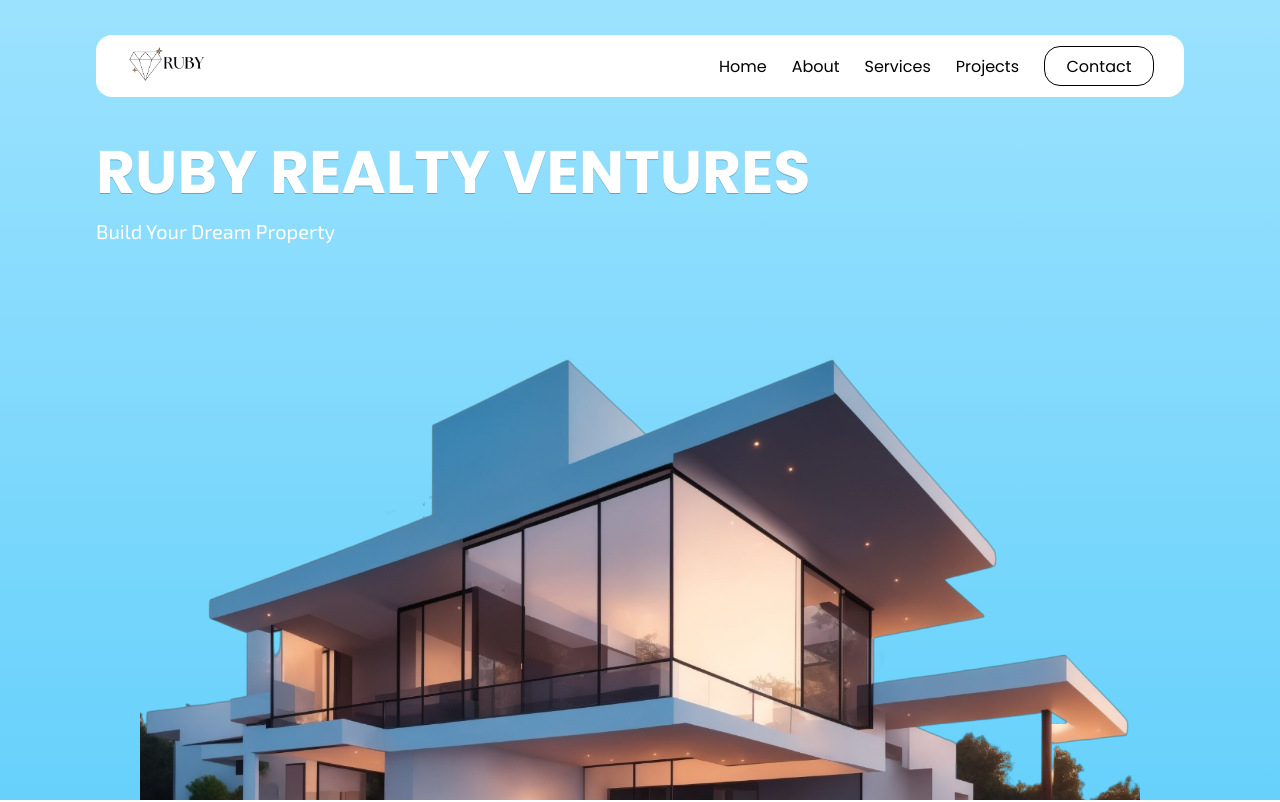
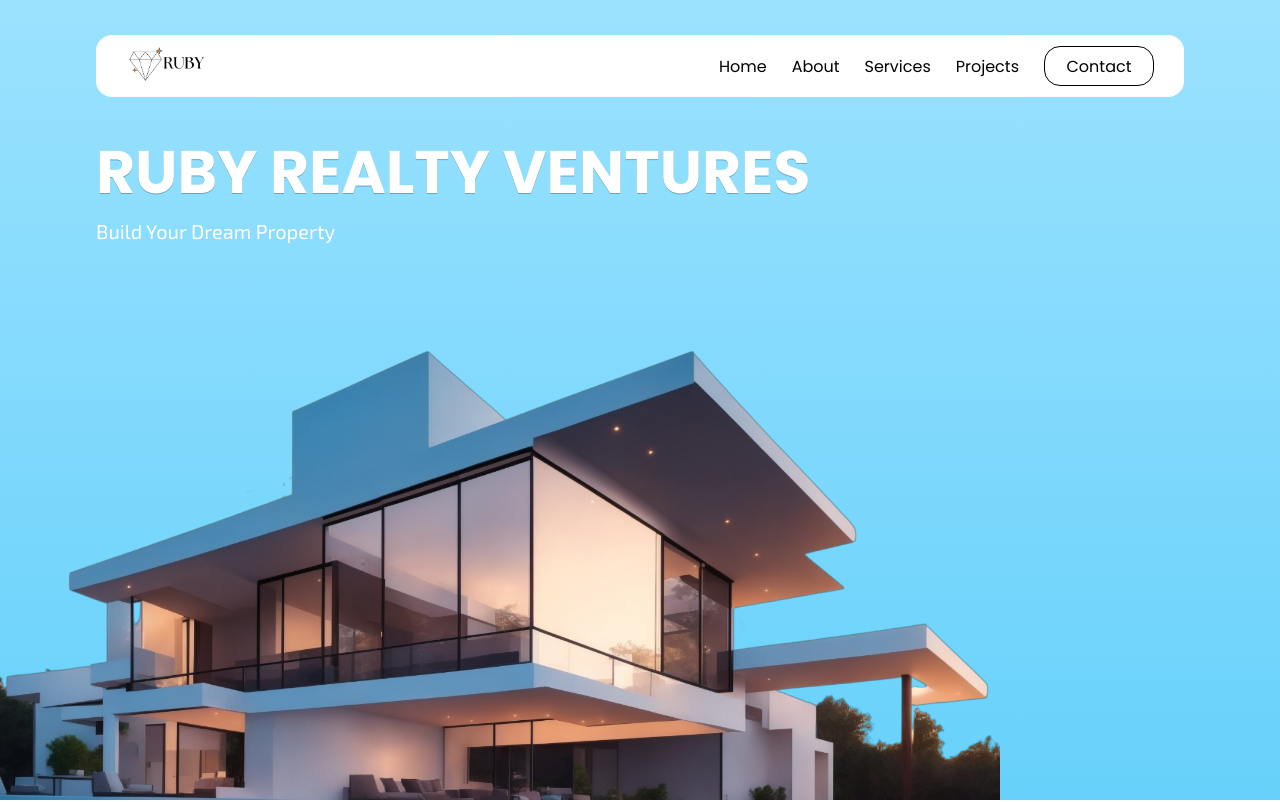
Before and after one commit to Kirthik24/ruby-realty-ventures, a React (Vite) app: page / in a window 1280 px wide. Shown: the top 802 px of the page. Built offline with nearby package versions, Linux system fonts and the light colour scheme.

Commit message:
hero change v1

```diff
--- a/src/css/hero.scss
+++ b/src/css/hero.scss
@@ -13,10 +13,9 @@
     position: relative;
     width: auto;
     height: auto;
-    aspect-ratio: 12/9;
     max-width: 1000px;
     background-size: cover;
-    margin: 0px auto;
+
    }
 
 }
```
